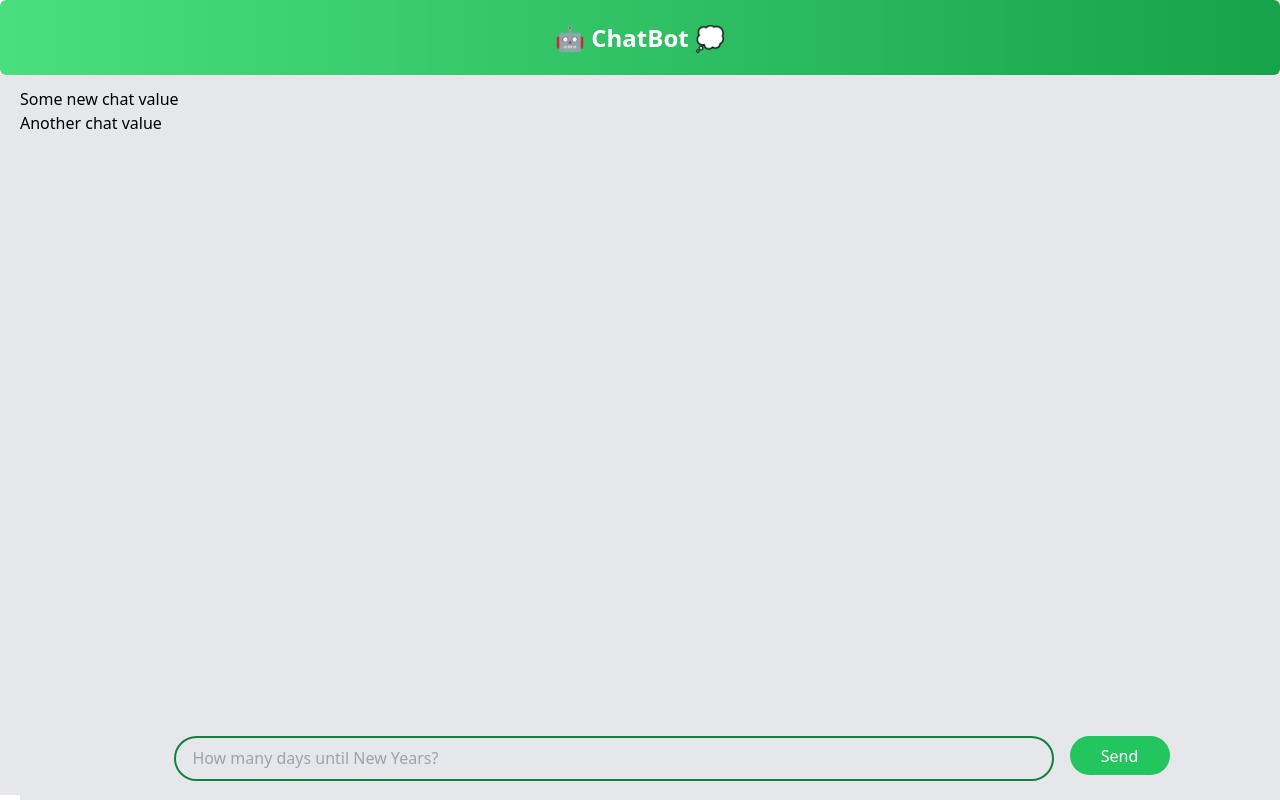
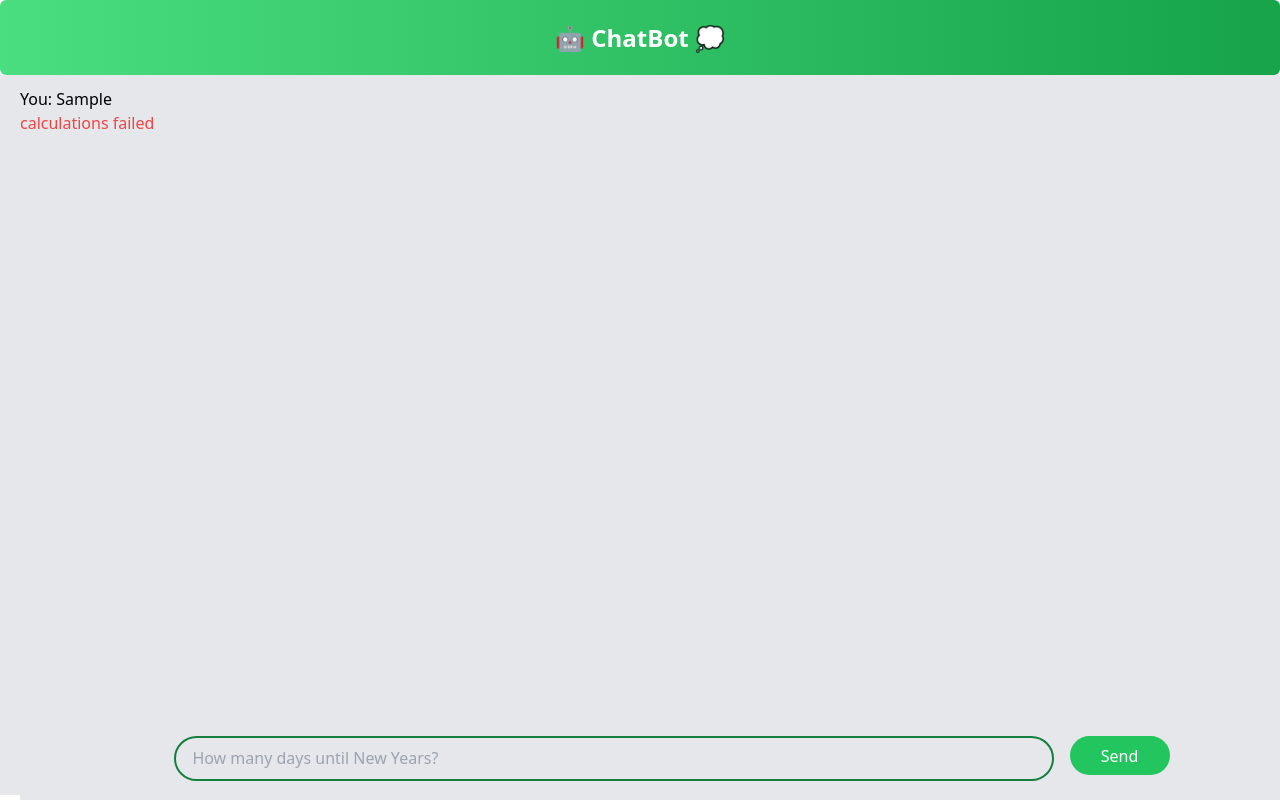
Before and after one commit to lukethorvilson/chatBot, a React (Vite) app in the folder chatBotAI-app/: page / in a window 1280 px wide. Both pictures are taken after typing "Sample" into the empty fields and a click on the button "Send". Built offline with nearby package versions, Linux system fonts and the light colour scheme; no server answers.

Commit message:
Was able get the chat to start working. Just need to fix formatting.

```diff
--- a/chatBotAI-app/src/components/ChatBody.jsx
+++ b/chatBotAI-app/src/components/ChatBody.jsx
@@ -1,16 +1,12 @@
-function ChatBody({ chat }) {
-  console.log(chat);
-  const chatStyles = {
-    width: "90%",
-    height: "fit-content",
-    marginLeft: "5",
-    fontFamily: "system-ui",
-  };
+function ChatBody({ chat, response, isGenerating, error }) {
+  console.log(response, isGenerating, error)
   return (
     <>
       <div className="grid h-fit w-full grid-cols-1">
-        <div style={chatStyles}>Some new chat value</div>
-        <div style={chatStyles}>Another chat value</div>
+        {chat.map((chatItem, i) => <div key={i}>{chatItem.role === "user" ? `You: ${chatItem.content}` : `🤖: ${chatItem.content}`}</div>)}
+        {error && <div><span className="text-red-500">calculations failed</span></div>}
+        {isGenerating && <div>...calculating bzzt-beep-boop🤖💭</div>}
+        {response && !isGenerating && <div>🤖: {response.content}</div>}
       </div>
     </>
   );
--- a/chatBotAI-app/src/components/ChatBox.jsx
+++ b/chatBotAI-app/src/components/ChatBox.jsx
@@ -6,15 +6,32 @@
 function ChatBox() {
   const [chat, setChat] = useState([]);
   const [userInput, setUserInput] = useState("");
-  const [isGenerating, error] = useChatAI(chat, setChat);
+  const [response, setResponse, isGenerating, error] = useChatAI(chat, setChat);
+
   function handleSubmitUserInput(e) {
     e.preventDefault();
-    setChat((prev) => [...prev, { role: "user", content: userInput }]);
+    // if theres no response must be the first message of the chat so dont include an empty string
+    if (response) {
+      setChat((prev) => [
+        ...prev,
+        response,
+        { role: "user", content: userInput },
+      ]);
+      setResponse("")
+    } else {
+      setChat((prev) => [...prev, { role: "user", content: userInput }]);
+    }
+
     setUserInput("");
   }
   return (
-    <div className="h-[90svh] w-full pl-5 pt-3 bg-gray-200">
-      <ChatBody chat={chat} />
+    <div className="h-[90svh] w-full bg-gray-200 pl-5 pt-3">
+      <ChatBody
+        chat={chat}
+        response={response}
+        isGenerating={isGenerating}
+        error={error}
+      />
       <Input
         userInput={userInput}
         setUserInput={setUserInput}
--- a/chatBotAI-app/src/hooks/useChatAI.js
+++ b/chatBotAI-app/src/hooks/useChatAI.js
@@ -5,34 +5,46 @@
 function useChatAI(chat, setChat) {
   const [isGenerating, setIsGenerating] = useState(false);
   const [error, setError] = useState(null);
+  const [response, setResponse] = useState("");
+  const [isTimedOut, setIsTimedOut] = useState(false);
   useEffect(
     function () {
-
-      async function main() {
+      let timeoutId;
+      async function generateCompletion() {
+        // so not too many requests are made in development
+        if (!isTimedOut && chat.length) {
           try {
             setIsGenerating(true);
+            setIsTimedOut(true);
+            console.log("Chat timeout started");
+            timeoutId = setTimeout(() => {
+              setIsTimedOut(false);
+              console.log("Chat timeout ended.");
+            }, 10000);
             const completion = await openai.chat.completions.create({
               messages: chat,
               model: "gpt-3.5-turbo",
             });
-          ///////// TO DO ///////////////////////
-          //what we can do here is create a response state that holds the most recent
-          //response until another chat is sent then push the response to the chat, clear it, and then push the chat as well
-          //so the ai will be updated by the most recent system responses
-          setChat(prev => [...prev, completion.choices[0].message]);
+            setResponse(completion.choices[0].message);
             setIsGenerating(false);
           } catch (err) {
             setIsGenerating(false);
             setError(`Chatbot Error: ${err.message}`);
           }
         }
-      if (chat[chat.length-1]?.role === "user" || chat.length) {
-        main();
+      }
+      if (chat.length > 0 && chat[chat.length - 1]?.role === "user") {
+        generateCompletion();
+      }
+      return () => {
+        if(timeoutId) {
+          clearTimeout(timeoutId);
+        }
       }
     },
-    [chat, setChat],
+    [chat],
   );
-  return [isGenerating, error];
+  return [response,setResponse, isGenerating, error];
 }
 
 export default useChatAI;
```
Lines whose indentation alone changed are shown as unchanged.
